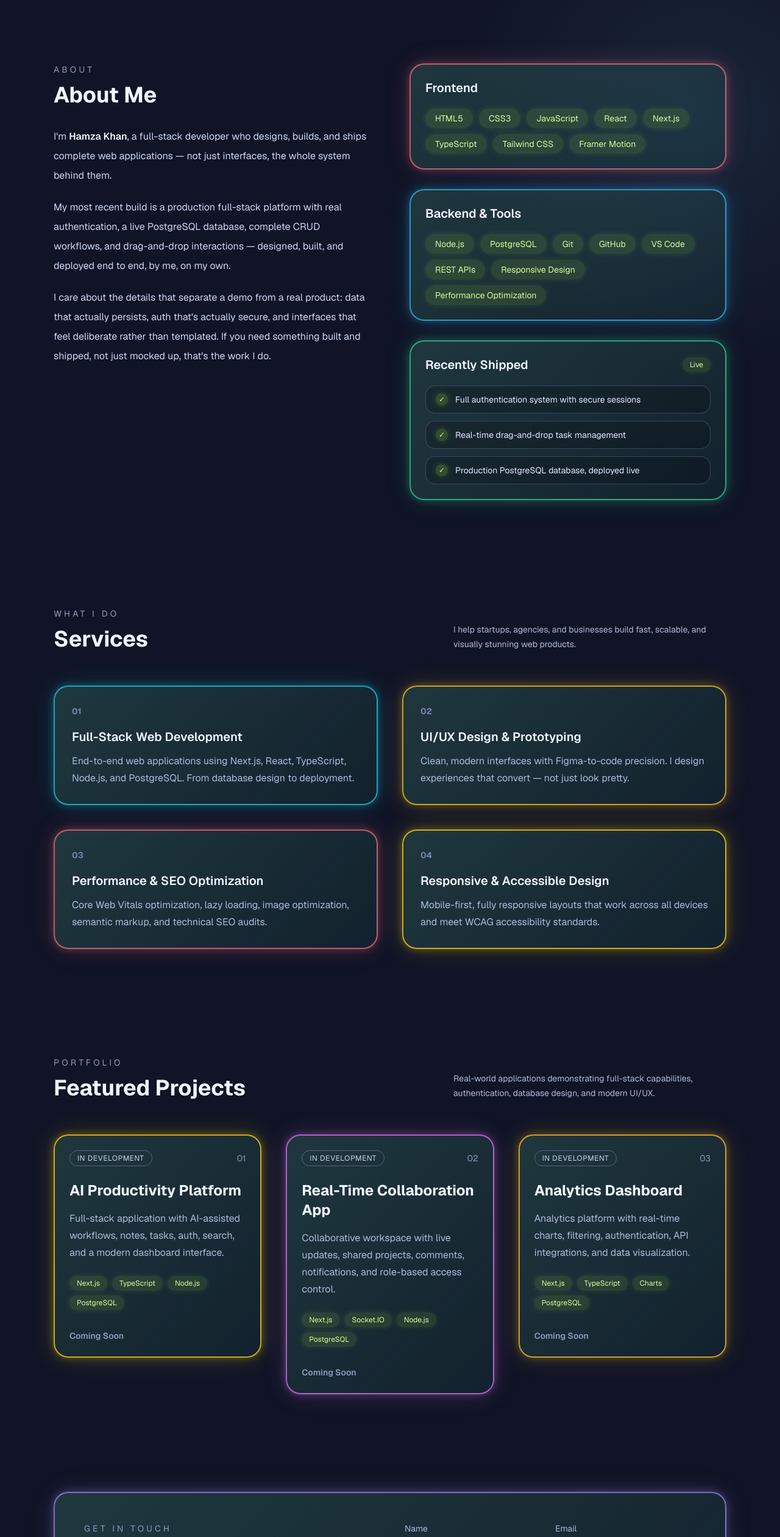
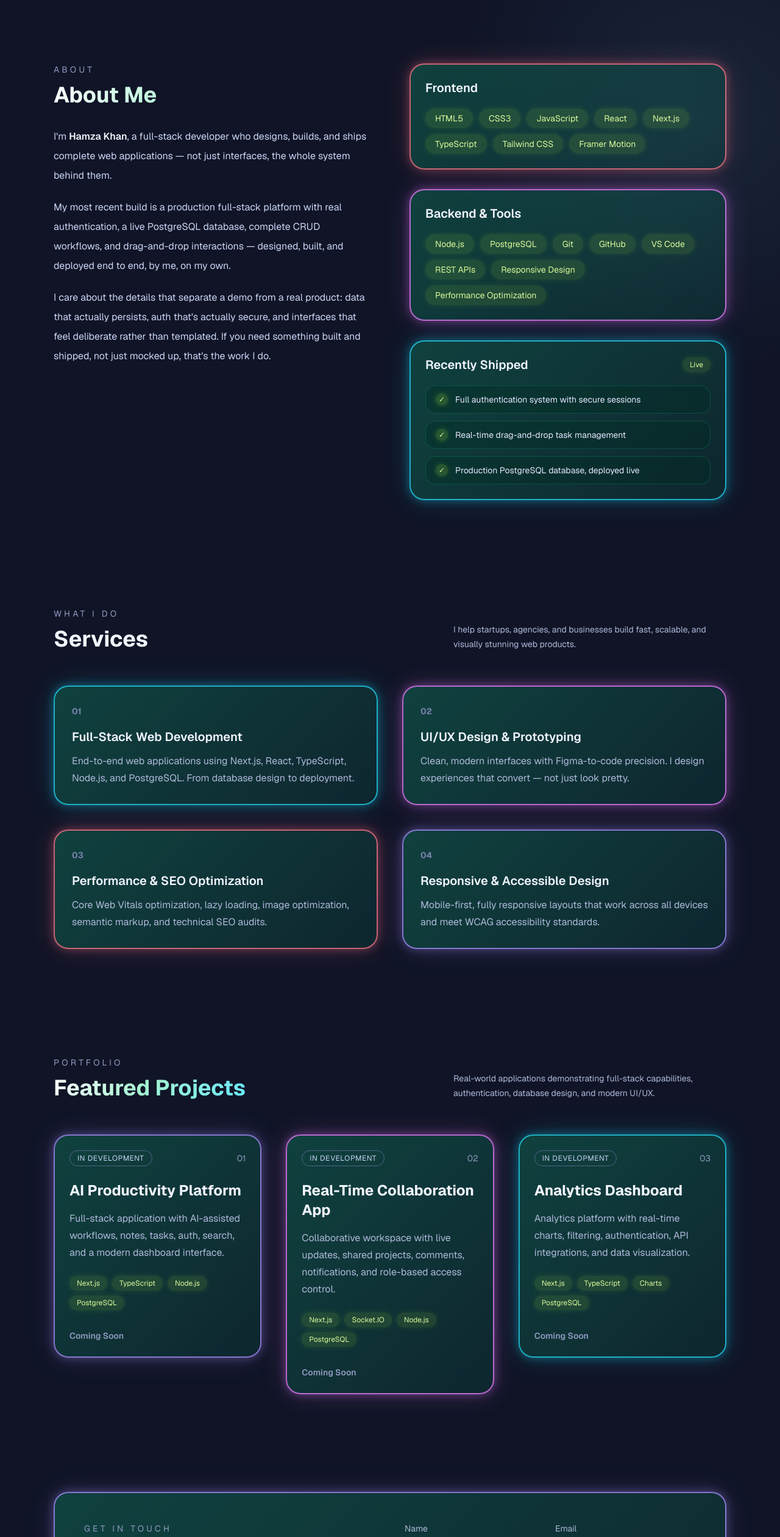
Before and after one commit to web-vox-155/Hamza-Khan-Portfolio, a Next.js app: page / in a window 1280 px wide. Shown: the part 1100-3620 px from the top of the page at 61% size. Built offline with nearby package versions, Linux system fonts and the light colour scheme.

Commit message:
Emerald tables with rose/fuchsia/cyan/violet premium borders and polished content

```diff
--- a/app/globals.css
+++ b/app/globals.css
@@ -233,27 +233,23 @@ button {
   border-color: rgba(110, 231, 183, 0.6);
 }
 
-/* ── Leafy green premium table (same tint as the ✓ Live badges) ── */
+/* ── Emerald premium table (bright emerald interior) ── */
 .table-leaf {
-  background: linear-gradient(135deg, rgba(110, 231, 183, 0.17), rgba(52, 211, 153, 0.07));
-  border-color: var(--line, rgba(110, 231, 183, 0.5));
+  background: linear-gradient(135deg, rgba(16, 185, 129, 0.28), rgba(5, 150, 105, 0.14));
+  border-color: var(--line, rgba(52, 211, 153, 0.5));
   box-shadow: var(--glow, 0 0 12px rgba(52, 211, 153, 0.12));
 }
 .table-leaf:hover {
-  background: linear-gradient(135deg, rgba(110, 231, 183, 0.25), rgba(52, 211, 153, 0.11));
-  border-color: var(--line, rgba(110, 231, 183, 0.7));
+  background: linear-gradient(135deg, rgba(16, 185, 129, 0.38), rgba(5, 150, 105, 0.2));
+  border-color: var(--line, rgba(52, 211, 153, 0.7));
   box-shadow: var(--glow, 0 0 20px rgba(52, 211, 153, 0.22));
 }
 
-/* ── Premium border lines — one color per table ── */
-.line-rose     { --line: rgba(251, 113, 133, 0.72);  --glow: 0 0 14px rgba(251, 113, 133, 0.32), 0 0 42px rgba(251, 113, 133, 0.16); }
-.line-amber    { --line: rgba(251, 191, 36, 0.78);   --glow: 0 0 14px rgba(251, 191, 36, 0.32), 0 0 42px rgba(251, 191, 36, 0.16); }
-.line-sky      { --line: rgba(56, 189, 248, 0.72);   --glow: 0 0 14px rgba(56, 189, 248, 0.32), 0 0 42px rgba(56, 189, 248, 0.16); }
-.line-violet   { --line: rgba(167, 139, 250, 0.72);  --glow: 0 0 14px rgba(167, 139, 250, 0.32), 0 0 42px rgba(167, 139, 250, 0.16); }
-.line-cyan     { --line: rgba(34, 211, 238, 0.72);   --glow: 0 0 14px rgba(34, 211, 238, 0.32), 0 0 42px rgba(34, 211, 238, 0.16); }
-.line-fuchsia  { --line: rgba(232, 121, 249, 0.72);  --glow: 0 0 14px rgba(232, 121, 249, 0.32), 0 0 42px rgba(232, 121, 249, 0.16); }
-.line-emerald  { --line: rgba(52, 211, 153, 0.72);   --glow: 0 0 14px rgba(52, 211, 153, 0.32), 0 0 42px rgba(52, 211, 153, 0.16); }
-.line-gold     { --line: rgba(250, 204, 21, 0.8);    --glow: 0 0 14px rgba(250, 204, 21, 0.34), 0 0 42px rgba(250, 204, 21, 0.18); }
+/* ── Premium border lines — rose / fuchsia / cyan / violet only ── */
+.line-rose     { --line: rgba(251, 113, 133, 0.78);  --glow: 0 0 16px rgba(251, 113, 133, 0.38), 0 0 46px rgba(251, 113, 133, 0.18); }
+.line-fuchsia  { --line: rgba(232, 121, 249, 0.78);  --glow: 0 0 16px rgba(232, 121, 249, 0.38), 0 0 46px rgba(232, 121, 249, 0.18); }
+.line-cyan     { --line: rgba(34, 211, 238, 0.78);   --glow: 0 0 16px rgba(34, 211, 238, 0.38), 0 0 46px rgba(34, 211, 238, 0.18); }
+.line-violet   { --line: rgba(167, 139, 250, 0.78);  --glow: 0 0 16px rgba(167, 139, 250, 0.38), 0 0 46px rgba(167, 139, 250, 0.18); }
 
 /* ── Lite neon premium shapes inside tables (pills, badges, checkmarks) ── */
 .shape-neon {
@@ -275,6 +271,38 @@ button {
   border-color: rgba(190, 242, 100, 0.7);
   background-color: rgba(163, 230, 53, 0.12);
   box-shadow: 0 0 12px rgba(163, 230, 53, 0.2);
+}
+
+/* ── Premium content polish ── */
+.heading-premium {
+  background: linear-gradient(120deg, #ffffff 0%, #a7f3d0 45%, #67e8f9 100%);
+  -webkit-background-clip: text;
+  background-clip: text;
+  color: transparent;
+}
+.badge-premium {
+  border-color: rgba(163, 230, 53, 0.45);
+  background-color: rgba(163, 230, 53, 0.1);
+  color: #d9f99d;
+  box-shadow: 0 0 12px rgba(163, 230, 53, 0.12);
+}
+.btn-premium {
+  background: linear-gradient(120deg, #34d399, #10b981, #06b6d4);
+  color: #022c22;
+  box-shadow: 0 4px 20px rgba(16, 185, 129, 0.35);
+  transition: all 0.3s ease;
+}
+.btn-premium:hover {
+  box-shadow: 0 6px 30px rgba(16, 185, 129, 0.55);
+  transform: translateY(-1px);
+}
+.item-premium {
+  border-color: rgba(16, 185, 129, 0.25);
+  background-color: rgba(2, 44, 34, 0.35);
+}
+.item-premium:hover {
+  border-color: rgba(52, 211, 153, 0.5);
+  background-color: rgba(2, 44, 34, 0.55);
 }
 
 .tint-amber {
--- a/app/page.tsx
+++ b/app/page.tsx
@@ -45,7 +45,7 @@ export default function Home() {
                 <TextReveal lines={["Building modern", "digital experiences"]} />
               </h1>
               <p className="mt-9 max-w-2xl text-lg leading-8 text-zinc-300">
-                I&apos;m <span className="font-semibold text-white">Hamza Khan</span>.
+                I'm <span className="font-semibold text-white">Hamza Khan</span>.
                 I design and build fast, interactive, and visually polished web
                 applications with clean architecture, responsive design, and
                 exceptional user experience.
@@ -104,10 +104,10 @@ export default function Home() {
                 <p className="text-sm uppercase tracking-[0.3em] text-zinc-500">
                   About
                 </p>
-                <h2 className="mt-3 text-4xl font-bold">About Me</h2>
+                <h2 className="heading-premium mt-3 text-4xl font-bold">About Me</h2>
                 <div className="mt-8 space-y-5 text-zinc-300">
                   <p className="leading-8">
-                    I&apos;m <span className="font-semibold text-white">Hamza Khan</span>,
+                    I'm <span className="font-semibold text-white">Hamza Khan</span>,
                     a full-stack developer who designs, builds, and ships complete
                     web applications — not just interfaces, the whole system behind
                     them.
@@ -120,10 +120,10 @@ export default function Home() {
                   </p>
                   <p className="leading-8">
                     I care about the details that separate a demo from a real
-                    product: data that actually persists, auth that&apos;s actually
+                    product: data that actually persists, auth that's actually
                     secure, and interfaces that feel deliberate rather than
                     templated. If you need something built and shipped, not just
-                    mocked up, that&apos;s the work I do.
+                    mocked up, that's the work I do.
                   </p>
                 </div>
               </div>
@@ -156,7 +156,7 @@ export default function Home() {
               </FadeIn>
 
               <FadeIn delay={0.2}>
-                <div className="rounded-3xl border-2 table-leaf line-sky p-6">
+                <div className="rounded-3xl border-2 table-leaf line-fuchsia p-6">
                   <h3 className="text-xl font-semibold">Backend & Tools</h3>
                   <div className="mt-5 flex flex-wrap gap-2.5">
                     {[
@@ -181,7 +181,7 @@ export default function Home() {
               </FadeIn>
 
               <FadeIn delay={0.3}>
-                <div className="rounded-3xl border-2 table-leaf line-emerald p-6">
+                <div className="rounded-3xl border-2 table-leaf line-cyan p-6">
                   <div className="flex items-center justify-between">
                     <h3 className="text-xl font-semibold">Recently Shipped</h3>
                     <span className="rounded-full shape-neon px-3 py-1 text-xs">
@@ -196,7 +196,7 @@ export default function Home() {
                     ].map((item) => (
                       <div
                         key={item}
-                        className="flex items-center gap-3 rounded-2xl border border-zinc-800 bg-black/20 px-4 py-3"
+                        className="item-premium flex items-center gap-3 rounded-2xl border px-4 py-3"
                       >
                         <span className="flex h-5 w-5 shrink-0 items-center justify-center rounded-full shape-neon-check text-xs">
                           ✓
@@ -224,7 +224,7 @@ export default function Home() {
                 <p className="text-sm uppercase tracking-[0.3em] text-zinc-500">
                   Portfolio
                 </p>
-                <h2 className="mt-3 text-4xl font-bold">Featured Projects</h2>
+                <h2 className="heading-premium mt-3 text-4xl font-bold">Featured Projects</h2>
               </div>
               <p className="max-w-md text-sm leading-6 text-zinc-400">
                 Real-world applications demonstrating full-stack capabilities,
@@ -236,7 +236,7 @@ export default function Home() {
           <div className="mt-14 grid gap-10 lg:grid-cols-3">
             {/* ── Project 1 ── */}
             <FadeIn delay={0.1}>
-              <article className="group relative overflow-hidden rounded-3xl border-2 table-leaf line-gold p-6 transition-all duration-500 hover:-translate-y-2">
+              <article className="group relative overflow-hidden rounded-3xl border-2 table-leaf line-violet p-6 transition-all duration-500 hover:-translate-y-2">
                 <div className="pointer-events-none absolute inset-0 opacity-0 transition-opacity duration-500 group-hover:opacity-100">
                   <div
                     className="absolute rounded-full bg-white/10 blur-3xl"
@@ -328,7 +328,7 @@ export default function Home() {
 
             {/* ── Project 3 ── */}
             <FadeIn delay={0.3}>
-              <article className="group relative overflow-hidden rounded-3xl border-2 table-leaf line-amber p-6 transition-all duration-500 hover:-translate-y-2">
+              <article className="group relative overflow-hidden rounded-3xl border-2 table-leaf line-cyan p-6 transition-all duration-500 hover:-translate-y-2">
                 <div className="pointer-events-none absolute inset-0 opacity-0 transition-opacity duration-500 group-hover:opacity-100">
                   <div
                     className="absolute rounded-full bg-white/10 blur-3xl"
@@ -383,10 +383,10 @@ export default function Home() {
                   <p className="text-sm uppercase tracking-[0.3em] text-zinc-500">
                     Get in Touch
                   </p>
-                  <h2 className="mt-3 text-4xl font-bold">Let&apos;s Work Together</h2>
+                  <h2 className="heading-premium mt-3 text-4xl font-bold">Let's Work Together</h2>
                   <p className="mt-4 max-w-md leading-7 text-zinc-400">
-                    Have a project in mind? I&apos;m currently accepting freelance
-                    opportunities. Send me a message and let&apos;s discuss how I can
+                    Have a project in mind? I'm currently accepting freelance
+                    opportunities. Send me a message and let's discuss how I can
                     help bring your vision to life.
                   </p>
 
@@ -481,7 +481,7 @@ export default function Home() {
                   </div>
                   <button
                     type="submit"
-                    className="w-full rounded-xl bg-indigo-300 px-6 py-3.5 text-sm font-semibold text-slate-950 transition hover:bg-indigo-200"
+                    className="btn-premium w-full rounded-xl px-6 py-3.5 text-sm font-semibold"
                   >
                     Send Message
                   </button>
--- a/components/Services.tsx
+++ b/components/Services.tsx
@@ -13,7 +13,7 @@ const services = [
     num: "02",
     title: "UI/UX Design & Prototyping",
     desc: "Clean, modern interfaces with Figma-to-code precision. I design experiences that convert — not just look pretty.",
-    tint: "table-leaf line-amber",
+    tint: "table-leaf line-fuchsia",
   },
   {
     num: "03",
@@ -25,7 +25,7 @@ const services = [
     num: "04",
     title: "Responsive & Accessible Design",
     desc: "Mobile-first, fully responsive layouts that work across all devices and meet WCAG accessibility standards.",
-    tint: "table-leaf line-gold",
+    tint: "table-leaf line-violet",
   },
 ];
 
```
